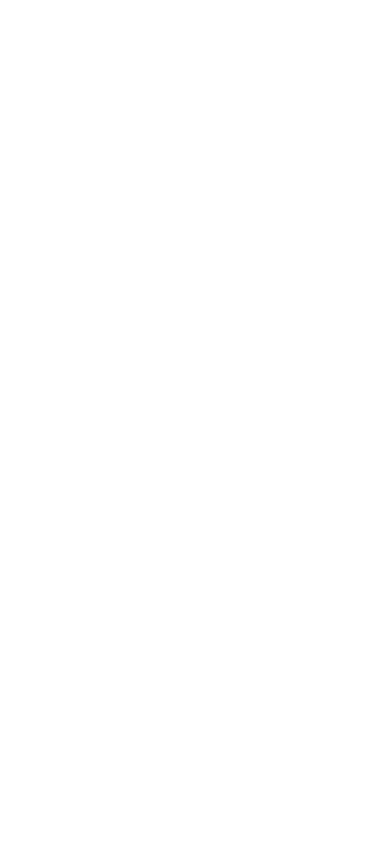
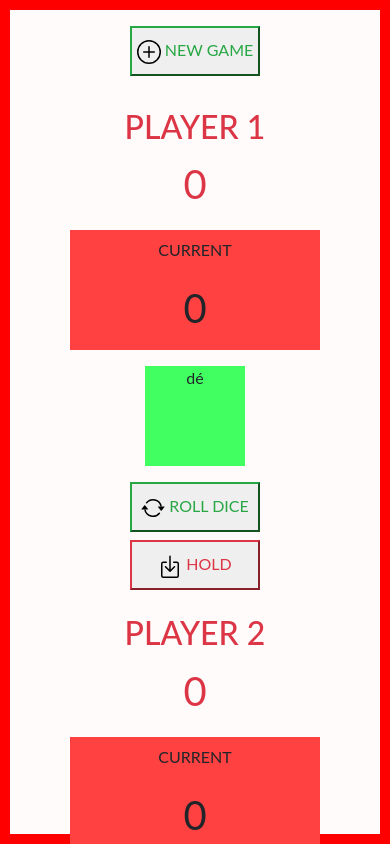
Before and after one commit to marsaudolivier/Evaluation-JS-Jeux-de-d-, a plain HTML site: page index.html in a window 390 px wide. Drawn offline with nearby package versions, Linux system fonts and the light colour scheme.

Commit message:
add html code for mobile and css

```diff
--- a/index.html
+++ b/index.html
@@ -4,12 +4,49 @@
     <meta charset="UTF-8">
     <meta http-equiv="X-UA-Compatible" content="IE=edge">
     <meta name="viewport" content="width=device-width, initial-scale=1.0">
-    <title>Document</title>
+    <title>Jeu de dé</title>
     <link rel="stylesheet" href="https://cdn.jsdelivr.net/npm/bootstrap@4.4.1/dist/css/bootstrap.min.css" integrity="sha384-Vkoo8x4CGsO3+Hhxv8T/Q5PaXtkKtu6ug5TOeNV6gBiFeWPGFN9MuhOf23Q9Ifjh" crossorigin="anonymous">
     <link rel="stylesheet" href="styles/styles.css">
 </head>
 <body>
+    <!--Bonton nouvelle partie-->
+    <header class="container-fluid text-center"><button class="btn-outline-success text-uppercase myButton m-3" id="newGame">
+        <img src="atset/plus-circle.svg" class="icone"> New Game</button></header>
+        <main class="container-fluid text-center">
+            <div class="row">
+                <!--Place joueur 1-->
+              <div class="col-sm-6 mx-auto">
+                  <div class="m-3 text-uppercase text-danger">
+                      <h2>player 1</h2>
+                      <span id="scorePlayer1" class="score">0</span>
+                  </div>
+                  <div class="current p-2 text-uppercase justify-content-sm-center col-sm-6 mx-auto">
+                    <p>Current</p>
+                    <span id="currentPlayer1" class="current">0</span>
+                  </div>
+              </div>
+               <!--Place dé et bouton dice hold-->
+               <div class="col-sm-6 mx-auto dice m-3">dé</div>
+               <div class="col-sm-6 mx-auto">
+                <button class="btn-outline-success myButton text-uppercase" id="rollDice"><img src="atset/arrow-repeat.svg" class="icone"> roll dice</button>
+               </div>
+               <div class="col-sm-6 mx-auto">
+                <button class="btn-outline-danger myButton m-2 text-uppercase" id="hold"><img src="atset/box-arrow-in-down.svg" class="icone"> hold</button>
+               </div>
+               <div class="col-sm-6 mx-auto">
+                <!--Place joueur 2-->
+                <div class="m-3 text-uppercase text-danger">
+                    <h2>player 2</h2>
+                    <span id="scorePlayer2" class="score">0</span>
+                </div>
+                <div class="current p-2 text-uppercase justify-content-sm-center col-sm-6 mx-auto">
+                  <p>Current</p>
+                  <span id="currentPlayer2" class="current">0</span>
+                </div>
+            </div>
+            </div>
 
+        </main>
     <script src="https://code.jquery.com/jquery-3.4.1.slim.min.js" integrity="sha384-J6qa4849blE2+poT4WnyKhv5vZF5SrPo0iEjwBvKU7imGFAV0wwj1yYfoRSJoZ+n" crossorigin="anonymous"></script>
     <script src="https://cdn.jsdelivr.net/npm/popper.js@1.16.0/dist/umd/popper.min.js" integrity="sha384-Q6E9RHvbIyZFJoft+2mJbHaEWldlvI9IOYy5n3zV9zzTtmI3UksdQRVvoxMfooAo" crossorigin="anonymous"></script>
     <script src="https://cdn.jsdelivr.net/npm/bootstrap@4.4.1/dist/js/bootstrap.min.js" integrity="sha384-wfSDF2E50Y2D1uUdj0O3uMBJnjuUD4Ih7YwaYd1iqfktj0Uod8GCExl3Og8ifwB6" crossorigin="anonymous"></script>
--- a/styles/styles.css
+++ b/styles/styles.css
@@ -0,0 +1,41 @@
+*{
+  margin: 0;
+  padding: 0;
+  box-sizing: border-box;
+  font-size: 16px;
+  font-family: 'Lato', sans-serif;
+}
+
+body{
+  border: 10px solid red;
+  width: 100%;
+  max-width: 100%;
+  height: 100%;
+  max-height: 100%;
+  margin: 0;
+  position: fixed;
+  background-color: #fffbfb;
+}
+.current{
+  width: 250px;
+  height: 120px;
+  background-color: #ff4141;
+  font-size: 40px;
+}
+.score{
+  font-size: 40px;
+}
+.dice{
+  width: 100px;
+  height: 100px;
+  background-color: #41ff61;
+}
+
+.myButton{
+  width: 130px;
+  height: 50px;
+}
+.icone{
+  width: 24px;
+  height: 24px;
+}
```
Also changed, not shown: atset/arrow-repeat.svg (added), atset/box-arrow-in-down.svg (added), atset/plus-circle.svg (added).
